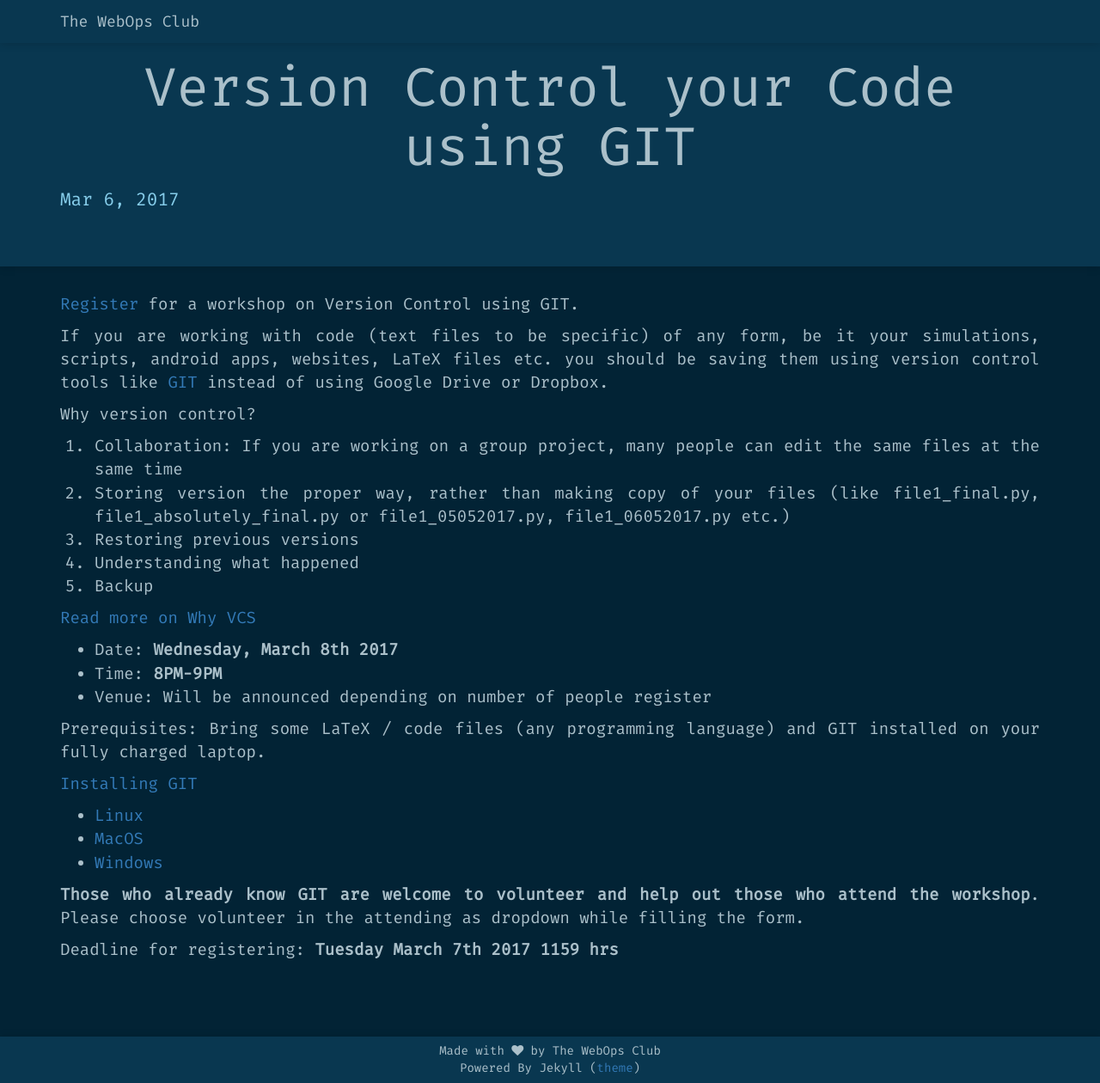
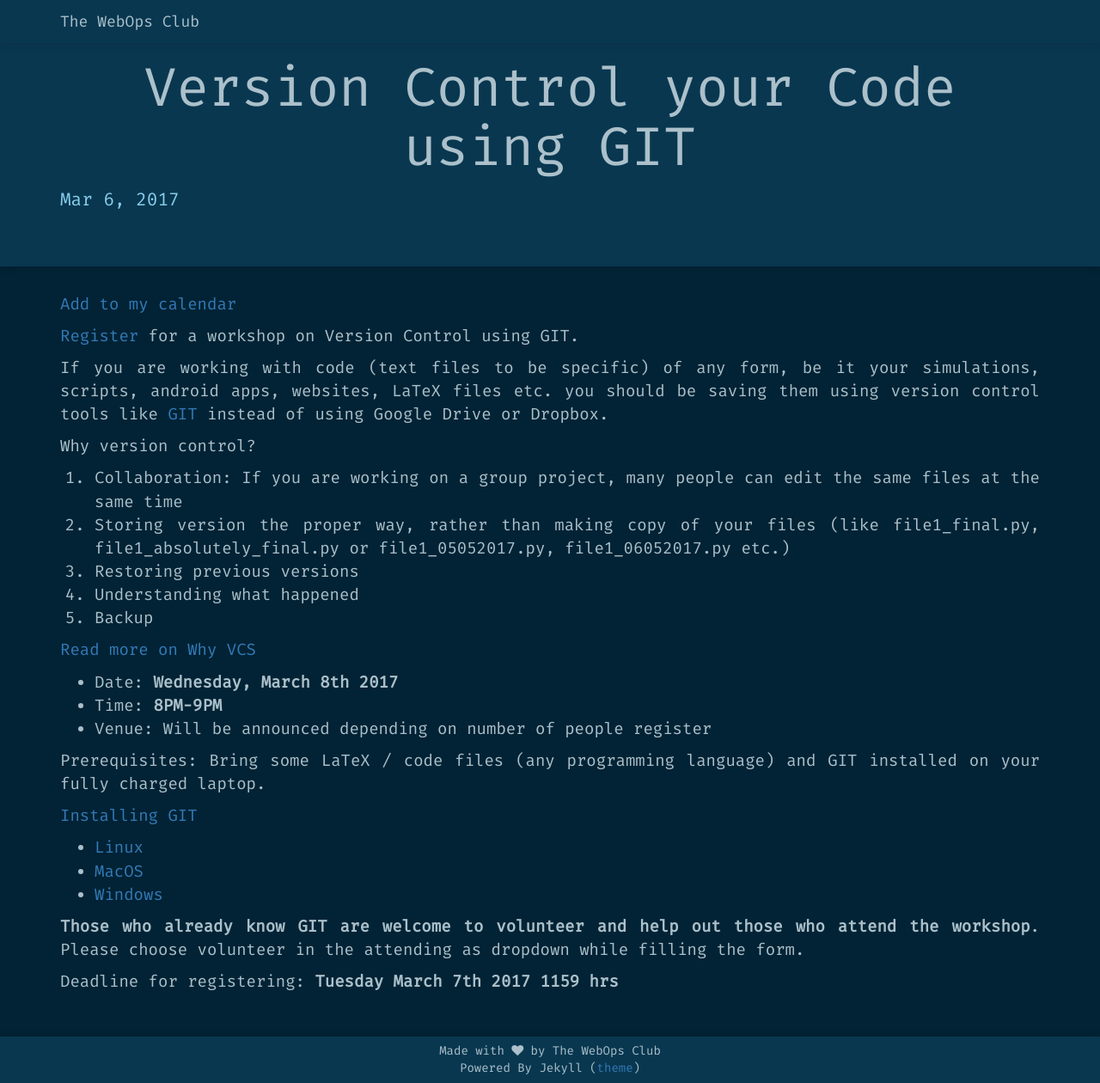
Before and after one commit to The-WebOps-Club/the-webops-club.github.io, a Jekyll site: the page built from _posts/2017-03-06-version-control-your-code-using-git.markdown, in a window 1280 px wide and 1260 px high. Shown: the whole window at 86% size. Built offline with Jekyll 4.4.1, drawn with Linux system fonts in a browser that asks for light colours; nearby versions of some CDN libraries; some web fonts are replaced; comment, search, counter and statistics services are not loaded.

Commit message:
Update 2017-03-06-version-control-your-code-using-git.markdown

```diff
--- a/_posts/2017-03-06-version-control-your-code-using-git.markdown
+++ b/_posts/2017-03-06-version-control-your-code-using-git.markdown
@@ -5,6 +5,7 @@ comments:   true
 date:       2017-03-06 12:30:00 +0530
 categories: workshop
 ---
+<a href="http://www.google.com/calendar/event?action=TEMPLATE&text=Version%20Control%20your%20Code%20using%20GIT&dates=20170308T200000Z+0530/20170308T210000Z+0530&details=Introduction%20to%20version%20control%20using%20GIT&location=IIT%20Madras&trp=false&sprop=&sprop=name:" target="_blank" rel="nofollow">Add to my calendar</a>
 
 [Register][register-link]{:target="_blank"} for a workshop on Version Control using GIT.
 
```
